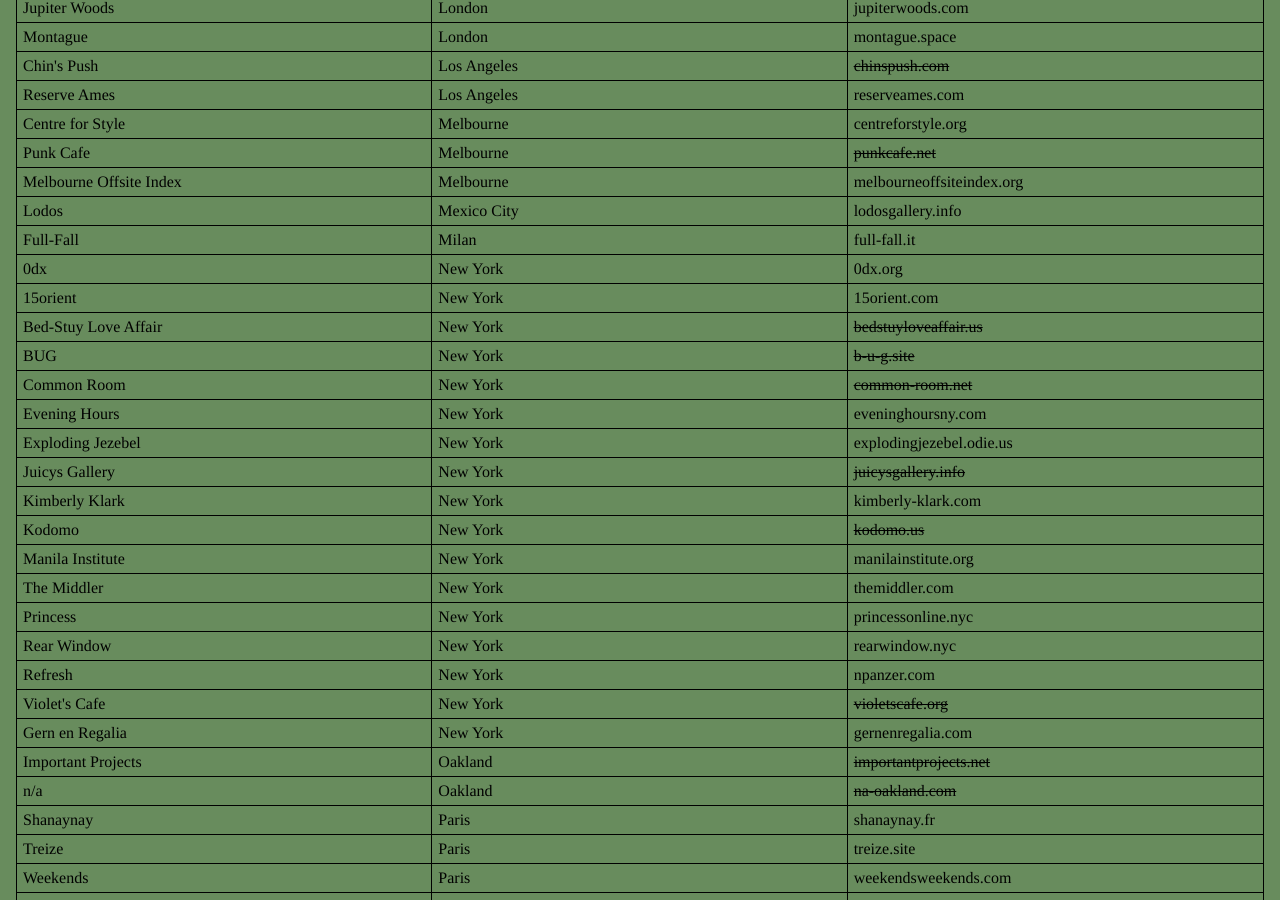
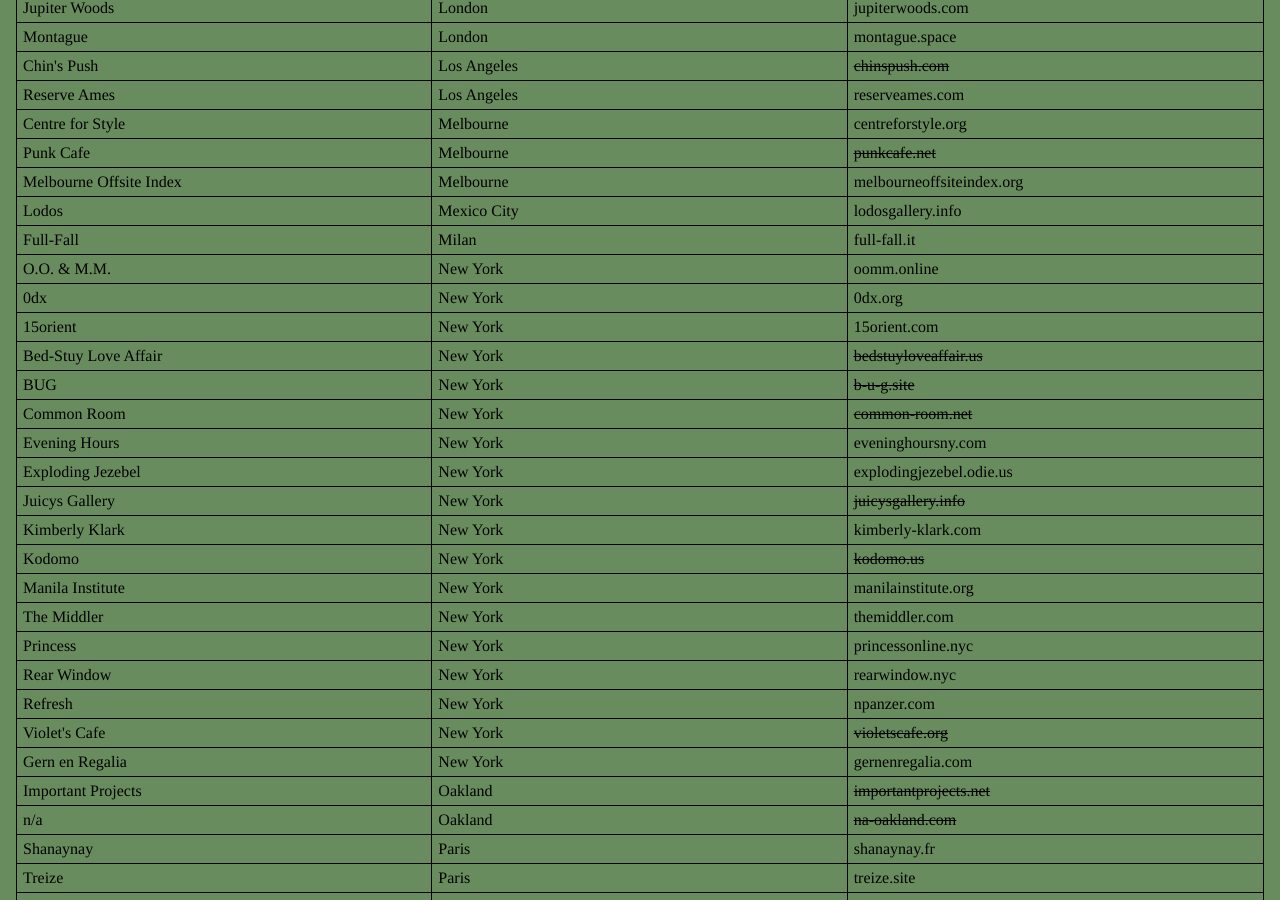
Before and after one commit to oilstel/gossips, a Jekyll site: the page built from index.md, in a window 1280 px wide and 900 px high, scrolled down 1060 px. Built offline with Jekyll 4.4.1, drawn with Linux system fonts in a browser that asks for light colours.

Commit message:
Added O.O. & M.M.

```diff
--- a/_data/spaces.yaml
+++ b/_data/spaces.yaml
@@ -1,4 +1,10 @@
 ---
+
+- title: O.O. & M.M.
+  city: New York
+  ext-url: http://oomm.online/
+  nice-url: oomm.online
+  living: true
 
 - title: 0dx
   city: New York
```
